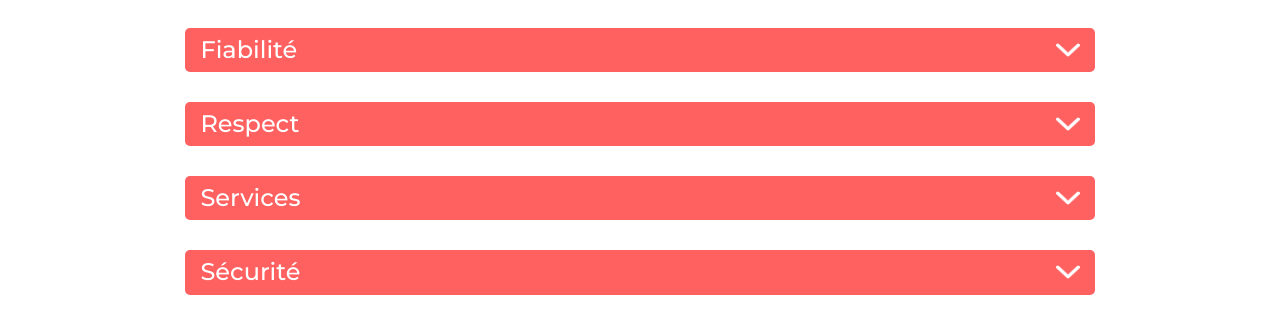
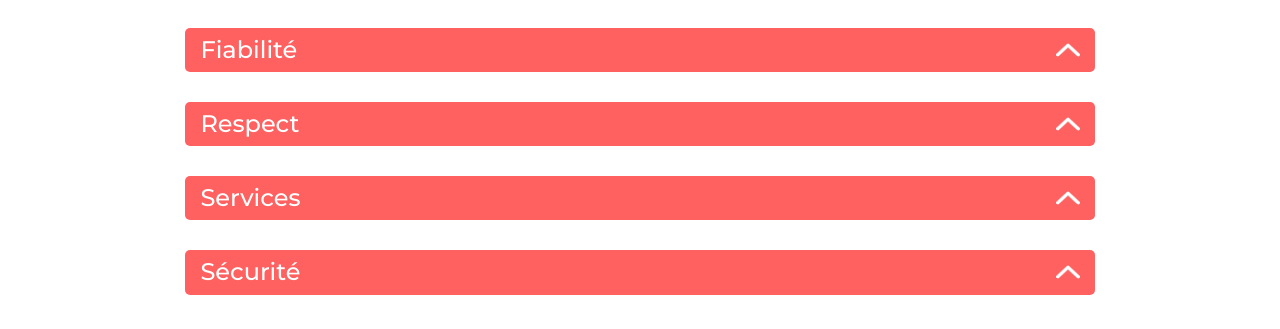
Before and after one commit to QuentinMouton/P6, a React (Create React App) app: page /about in a window 1280 px wide. Shown: the part 395-724 px from the top of the page. Built offline with nearby package versions, Linux system fonts and the light colour scheme.

Commit message:
change class

```diff
--- a/src/styles/components/collapse/collapse.css
+++ b/src/styles/components/collapse/collapse.css
@@ -54,8 +54,10 @@
 .collapse__container__arrow {
   width: 24px;
   height: 14px;
+}
+.collapse__container .inactive {
+  transform: rotate(0.5turn);
+}
+.collapse__container .active {
   transition: transform 400ms;
 }
-.collapse__container .active {
-  transform: rotate(0.5turn);
-}
--- a/src/styles/components/collapse/collapse.sass
+++ b/src/styles/components/collapse/collapse.sass
@@ -37,6 +37,7 @@
         &__arrow
             width: 24px
             height: 14px
+        & .inactive
+            transform: rotate(0.5turn)
+        & .active
             transition: transform 400ms
-        & .active
-            transform: rotate(0.5turn)
```
